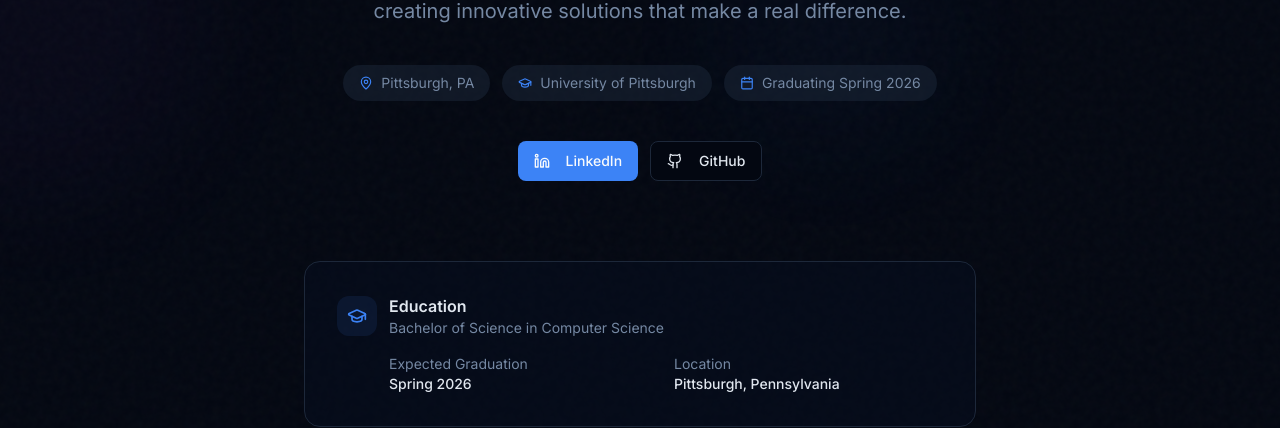
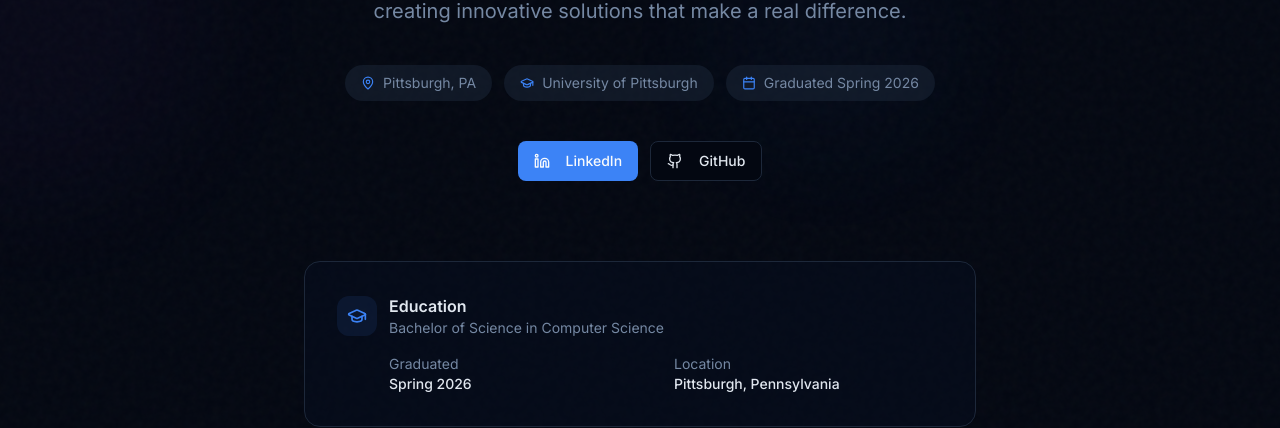
Before and after one commit to BBrav0/PersonalWebsite, a Next.js app: page / in a window 1280 px wide. Shown: the part 435-863 px from the top of the page. Built offline with nearby package versions, Linux system fonts and the light colour scheme; no server answers.

Commit message:
Update graduation status to reflect Spring 2026 completion

```diff
--- a/app/page.tsx
+++ b/app/page.tsx
@@ -154,7 +154,7 @@ export default function PersonalWebsite() {
                 </div>
                 <div className="flex items-center gap-2 px-4 py-2 rounded-full bg-accent/50 text-sm text-muted-foreground">
                   <Calendar className="w-3.5 h-3.5 text-primary" />
-                  <span>Graduating Spring 2026</span>
+                  <span>Graduated Spring 2026</span>
                 </div>
               </div>
             </div>
@@ -192,7 +192,7 @@ export default function PersonalWebsite() {
               </div>
               <div className="grid sm:grid-cols-2 gap-4 ml-[52px]">
                 <div className="text-sm">
-                  <span className="text-muted-foreground">Expected Graduation</span>
+                  <span className="text-muted-foreground">Graduated</span>
                   <p className="font-medium text-foreground">Spring 2026</p>
                 </div>
                 <div className="text-sm">
```
